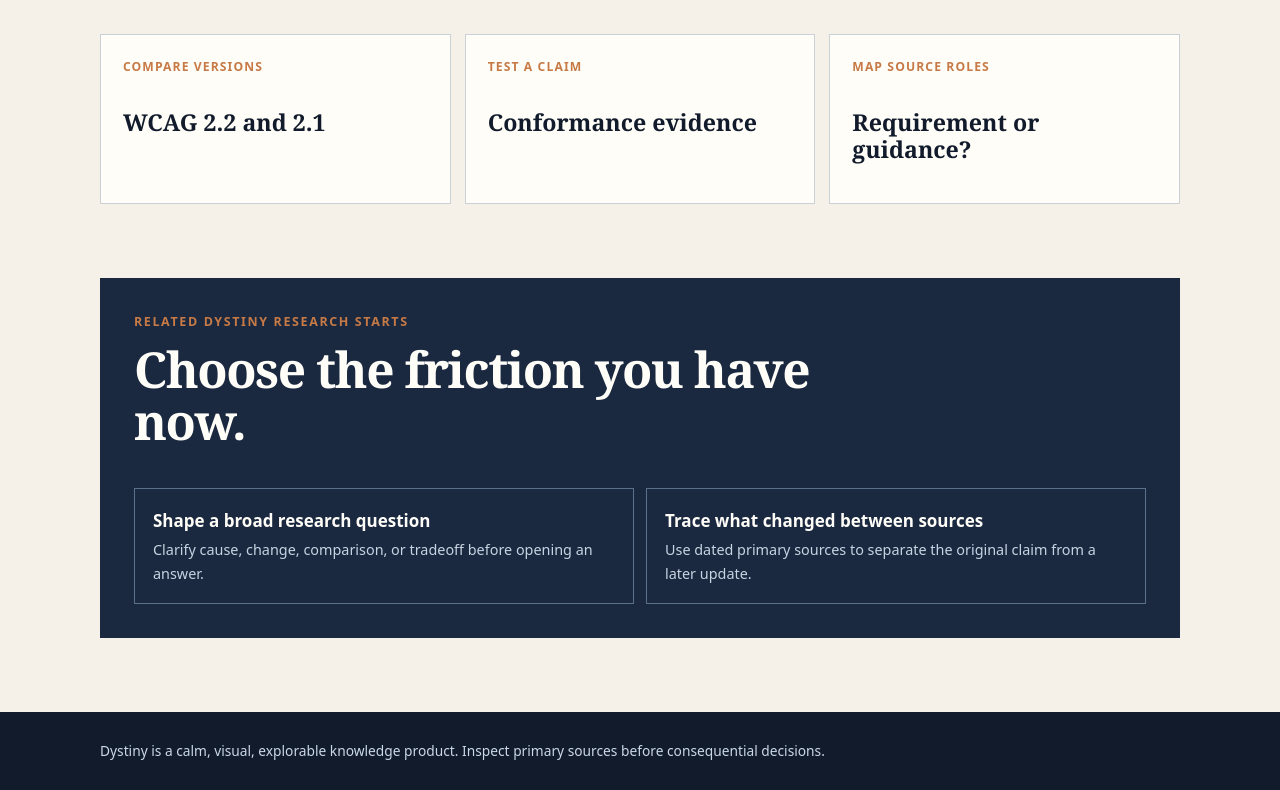
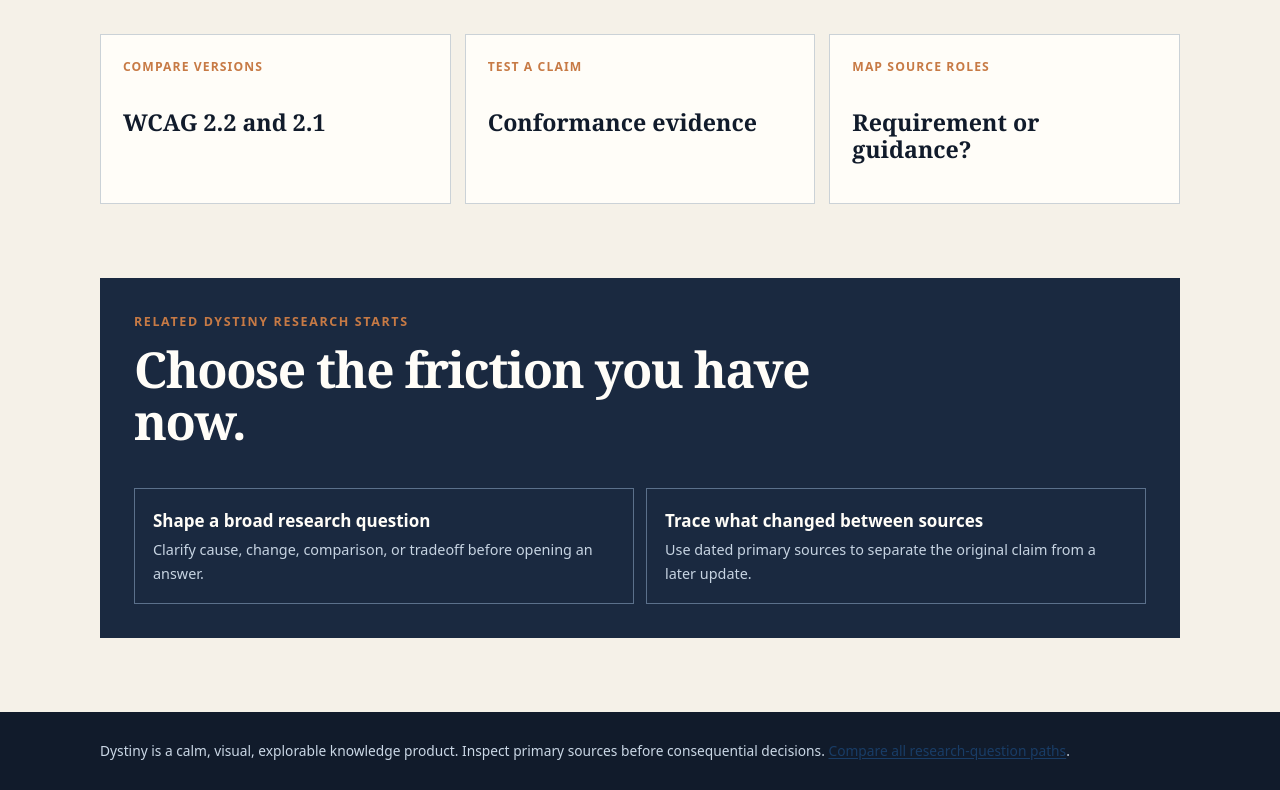
Before and after one commit to Evolved-Designs/dystiny-claim-source-preflight, a website: page index.html in a window 1280 px wide. Shown: the part 2009-2799 px from the top of the page. Drawn offline with Linux system fonts and the light colour scheme.

Commit message:
Link Dystiny research path index

```diff
--- a/index.html
+++ b/index.html
@@ -116,6 +116,6 @@
     </section>
   </main>
 
-  <footer><div class="shell">Dystiny is a calm, visual, explorable knowledge product. Inspect primary sources before consequential decisions.</div></footer>
+  <footer><div class="shell">Dystiny is a calm, visual, explorable knowledge product. Inspect primary sources before consequential decisions. <a href="https://evolved-designs.github.io/dystiny-research-paths/">Compare all research-question paths</a>.</div></footer>
 </body>
 </html>
```
